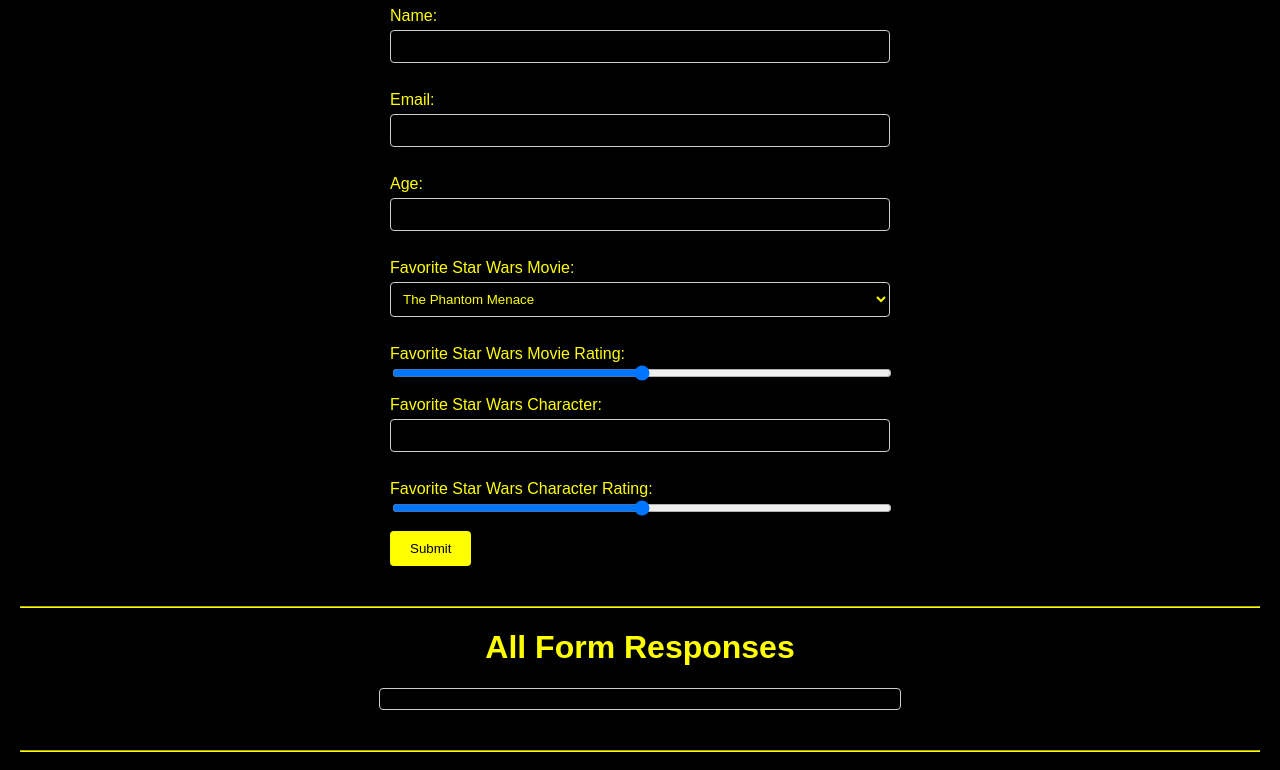
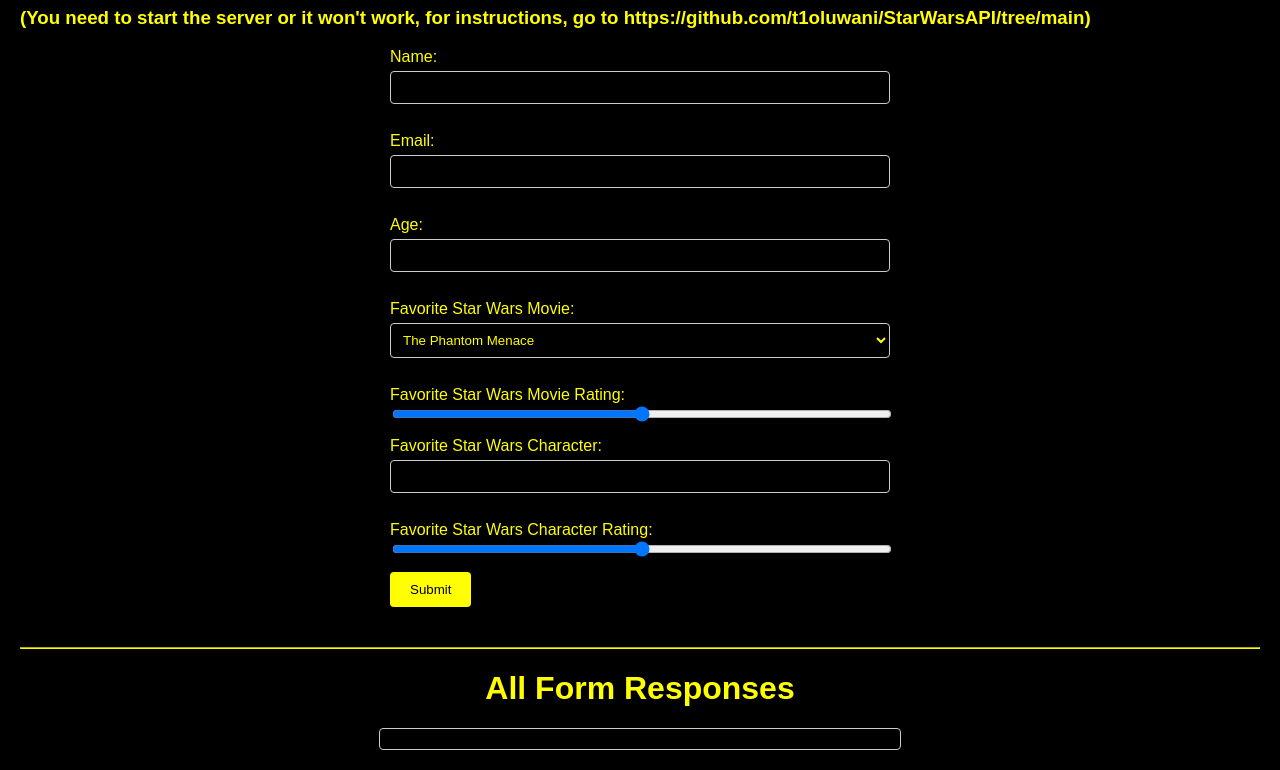
Before and after one commit to t1oluwani/StarWarsAPI, a website: page index.html in a window 1280 px wide. Shown: the part 93-863 px from the top of the page. Drawn offline with Linux system fonts and the light colour scheme; no server answers.

Commit message:
Update index.html (Add message to start server first)

```diff
--- a/index.html
+++ b/index.html
@@ -11,6 +11,7 @@
 
 <body>
     <h1>Star Wars Character Form</h1>
+    <h3>(You need to start the server or it won't work, for instructions, go to https://github.com/t1oluwani/StarWarsAPI/tree/main)</h3>
     <form id="form">
         <label for="name">Name:</label>
         <input type="text" id="name" name="name" required><br><br>
```
